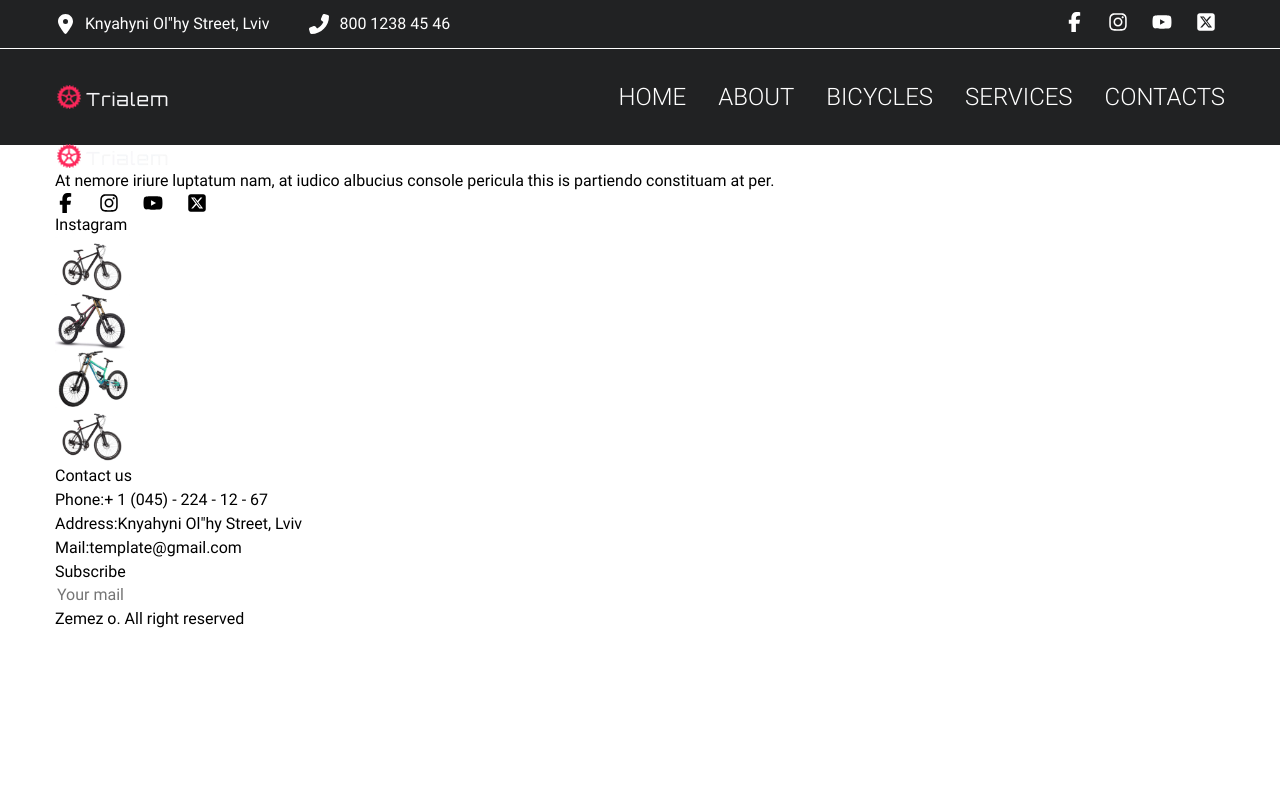
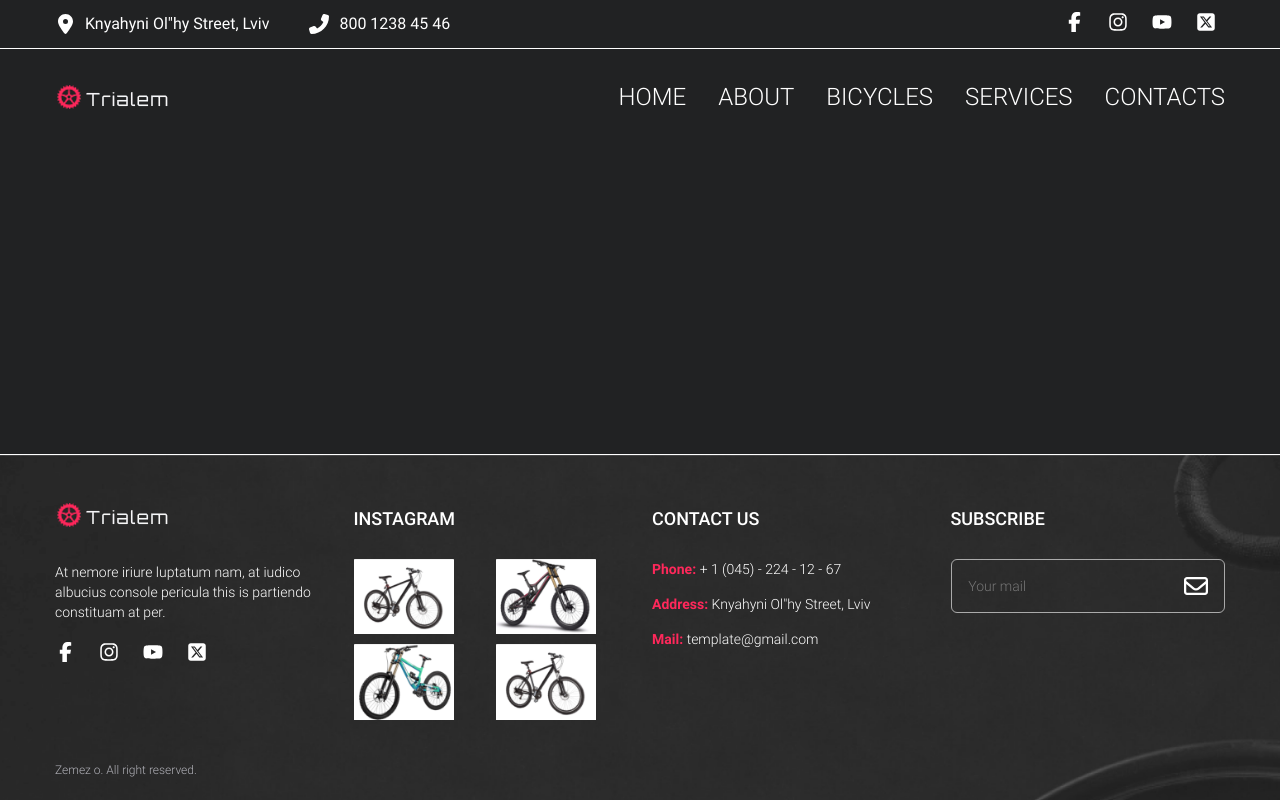
Before and after one commit to IgorBorya/Bicycle-Project-1, a website built with Vite: page src/html/layouts/_html.html in a window 1280 px wide. Built offline with nearby package versions, Linux system fonts and the light colour scheme.

Commit message:
add footer styles
restart my laptop)

```diff
--- a/src/html/layouts/footer/_footer.html
+++ b/src/html/layouts/footer/_footer.html
@@ -1,11 +1,12 @@
 <footer class="footer">
-    <section class="footer__top">
+    <section>
         <h2 class="sr-only">Misc information</h2>
-        <div class="container">
+        <div class="container footer__grid">
             <div class="footer__group">
                 <div class="footer-details">
                     <include src="html/components/logo/_index.html"></include>
-                    <p>At nemore iriure luptatum nam, at iudico albucius console pericula this is partiendo constituam
+                    <p class="footer-details__text">At nemore iriure luptatum nam, at iudico albucius console pericula
+                        this is partiendo constituam
                         at per.</p>
                     <include src="html/components/social/_index.html"></include>
                 </div>
@@ -16,19 +17,19 @@
                     <ul class="insta-blog__list">
                         <li>
                             <img class="insta-blog__img" src="/src/assets/images/bicycles/p-1.webp"
-                                alt="bicycle picture" width="75" height="75" loading="lazy">
+                                alt="bicycle picture" width="100" height="75" loading="lazy">
                         </li>
                         <li>
                             <img class="insta-blog__img" src="/src/assets/images/bicycles/p-2.webp"
-                                alt="bicycle picture" width="75" height="75" loading="lazy">
+                                alt="bicycle picture" width="100" height="75" loading="lazy">
                         </li>
                         <li>
                             <img class="insta-blog__img" src="/src/assets/images/bicycles/p-3.webp"
-                                alt="bicycle picture" width="75" height="75" loading="lazy">
+                                alt="bicycle picture" width="100" height="75" loading="lazy">
                         </li>
                         <li>
                             <img class="insta-blog__img" src="/src/assets/images/bicycles/p-4.webp"
-                                alt="bicycle picture" width="75" height="75" loading="lazy">
+                                alt="bicycle picture" width="100" height="75" loading="lazy">
                         </li>
                     </ul>
                 </div>
@@ -38,16 +39,19 @@
                     <h3 class="footer-title">Contact us</h3>
                     <ul class="contacts__list">
                         <li>
-                            <span class="color-accent">Phone:</span><a href="tel: +10452241267">+ 1 (045) - 224 - 12 -
+                            <span class="color-accent fw-700">Phone: </span><a class="contacts__link"
+                                href="tel: +10452241267">+ 1 (045) - 224
+                                -
+                                12 -
                                 67</a>
                         </li>
                         <li>
-                            <span class="color-accent">Address:</span><a
+                            <span class="color-accent fw-700">Address: </span><a class="contacts__link"
                                 href="https://maps.app.goo.gl/5PG4YtEVQ1NsMLiEA">Knyahyni Ol"hy Street,
                                 Lviv</a>
                         </li>
                         <li>
-                            <span class="color-accent">Mail:</span><a
+                            <span class="color-accent fw-700">Mail: </span><a class="contacts__link"
                                 href="mailto:template@gmail.com">template@gmail.com</a>
                         </li>
                     </ul>
@@ -71,6 +75,6 @@
         </div>
     </section>
     <div class="container">
-        <p class="copy">Zemez o. All right reserved</p>
+        <p class="copy">Zemez o. All right reserved.</p>
     </div>
 </footer>
--- a/src/html/layouts/footer/_index.scss
+++ b/src/html/layouts/footer/_index.scss
@@ -0,0 +1,107 @@
+@use "../../../styles/mixins" as *;
+
+.footer {
+  background-image: url("/src/assets/images/footer-bg.webp");
+  @include bg-cover;
+
+  padding-top: 50px;
+  padding-bottom: 20px;
+
+  font-size: 14px;
+  font-weight: 300;
+  line-height: 20px;
+  color: var(--c-white);
+
+  &__grid {
+    display: grid;
+    grid-template-columns: repeat(4, 1fr);
+    gap: 24px;
+  }
+}
+
+.footer-title {
+  font-weight: 500;
+  font-size: 18px;
+  line-height: 32px;
+  color: var(--c-white);
+  text-transform: uppercase;
+  margin-bottom: 24px;
+}
+
+.footer-details {
+  .logo {
+    display: block;
+    margin-bottom: 34px;
+  }
+
+  &__text {
+    font-size: 14px;
+    font-weight: 300;
+    line-height: 20px;
+    margin-bottom: 20px;
+  }
+}
+.insta-blog {
+  &__list {
+    display: grid;
+    grid-template-columns: repeat(2, 1fr);
+    gap: 10px;
+  }
+}
+
+.contacts {
+  &__list {
+    li {
+      &:not(:last-child) {
+        margin-bottom: 15px;
+      }
+    }
+  }
+
+  &__link {
+    transition: color 0.3s ease-in-out;
+    @include hover {
+      color: var(--c-pink);
+    }
+  }
+}
+
+.subscribe-form {
+  margin-bottom: 20px;
+
+  &__group {
+    display: flex;
+    align-items: center;
+    border-radius: 6px;
+    border: 1px solid rgba(#fff, 0.6);
+  }
+
+  &__input {
+    width: 100%;
+    padding: 18px;
+    outline: 0;
+    color: var(--c-white);
+  }
+
+  &__btn {
+    width: 60px;
+    height: 50px;
+    padding: 18px 20px;
+    mask-image: var(--icon-email);
+    mask-repeat: no-repeat;
+    mask-size: 24px;
+    mask-position: center;
+    background-color: var(--c-white);
+    transition: background-color 0.3s ease-in-out;
+
+    @include hover {
+      background-color: var(--c-pink);
+    }
+  }
+}
+
+.copy {
+  padding-top: 40px;
+  font-size: 12px;
+  color: var(--c-lightgray);
+}
--- a/src/styles/base/_base.scss
+++ b/src/styles/base/_base.scss
@@ -1,4 +1,4 @@
-@use "../mixins"as*;
+@use "../mixins" as *;
 
 html,
 body {
@@ -27,4 +27,9 @@ body {
 .wrapper {
   position: relative;
   overflow-x: hidden;
+  height: 100%;
+  display: grid;
+  grid-template-columns: 100%;
+  grid-template-rows: 1fr auto;
+  min-height: 100svh;
 }
--- a/src/styles/base/_helpers.scss
+++ b/src/styles/base/_helpers.scss
@@ -1,5 +1,5 @@
-
-.sr-only { // visually-hidden
+.sr-only {
+  // visually-hidden
   display: block;
   width: 1px !important;
   height: 1px !important;
@@ -8,5 +8,13 @@
   overflow: hidden !important;
   clip: rect(0, 0, 0, 0) !important;
   white-space: nowrap !important;
-  border: 0 !important
+  border: 0 !important;
 }
+
+.color-accent {
+  color: var(--c-pink);
+}
+
+.fw-700 {
+  font-weight: 700;
+}
--- a/src/styles/base/_reset.scss
+++ b/src/styles/base/_reset.scss
@@ -10,7 +10,7 @@ html {
 
 body,
 html {
-  // min-height: 100%;
+  min-height: 100%;
   margin: 0;
   scroll-behavior: smooth;
 }
@@ -31,8 +31,7 @@ body {
   text-rendering: optimizespeed;
 }
 
-
-details>summary,
+details > summary,
 li,
 ol,
 ul {
@@ -74,7 +73,6 @@ time {
   display: block;
 }
 
-
 figure,
 blockquote {
   margin: 0;
@@ -98,7 +96,6 @@ video {
   max-width: 100%;
 }
 
-
 b,
 strong {
   font-weight: 900;
@@ -107,7 +104,6 @@ strong {
 address {
   font-style: normal;
 }
-
 
 button {
   margin: 0;
@@ -127,9 +123,9 @@ button:disabled {
   cursor: default;
 }
 
-[type=button],
-[type=reset],
-[type=submit],
+[type="button"],
+[type="reset"],
+[type="submit"],
 button {
   -webkit-appearance: none;
 }
```
